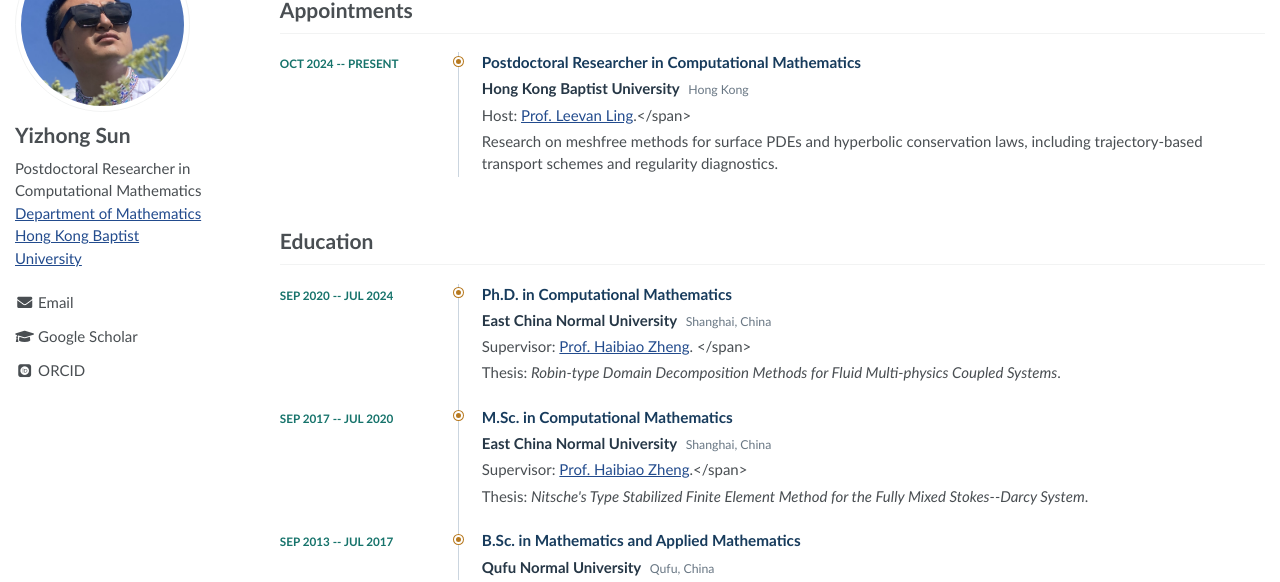
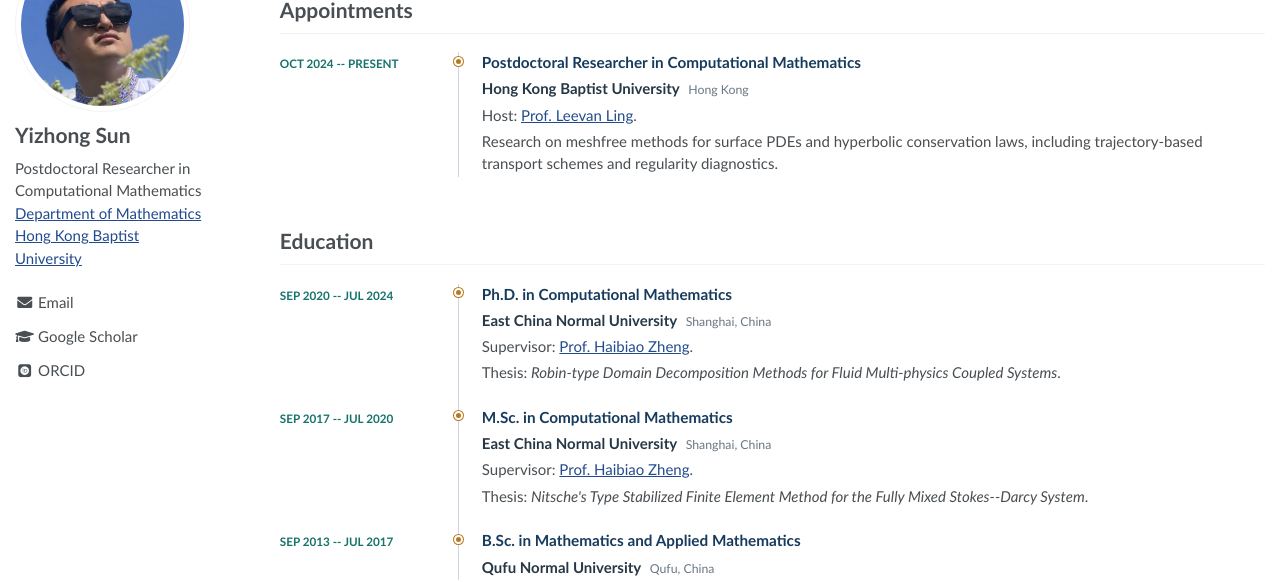
Before and after one commit to yzsun95/yzsun95.github.io, a Jekyll site: the page built from _pages/about.md, in a window 1280 px wide and 900 px high, scrolled down 755 px. Shown: the part 154-736 px from the top of the window. Built offline with Jekyll 4.4.1, drawn with Linux system fonts in a browser that asks for light colours; some web fonts are replaced; some of the changed lines change nothing that is shown.

Commit message:
Update about.md

```diff
--- a/_pages/about.md
+++ b/_pages/about.md
@@ -64,7 +64,7 @@ My research spans stable and scalable finite element methods for interface-coupl
     <div class="academic-timeline__content">
       <h3>Postdoctoral Researcher in Computational Mathematics</h3>
       <p class="academic-timeline__institution">Hong Kong Baptist University <span>Hong Kong</span></p>
-      <p>Host: <a href="https://www.math.hkbu.edu.hk/~lling/index.html">Prof. Leevan Ling</a>.</span></p>
+      <p>Host: <a href="https://www.math.hkbu.edu.hk/~lling/index.html">Prof. Leevan Ling</a>.</p>
       <p>Research on meshfree methods for surface PDEs and hyperbolic conservation laws, including trajectory-based transport schemes and regularity diagnostics.</p>
     </div>
   </article>
@@ -80,7 +80,7 @@ My research spans stable and scalable finite element methods for interface-coupl
     <div class="academic-timeline__content">
       <h3>Ph.D. in Computational Mathematics</h3>
       <p class="academic-timeline__institution">East China Normal University <span>Shanghai, China</span></p>
-      <p>Supervisor: <a href="https://math.ecnu.edu.cn/en/facultydetailen.html?uid=hbzheng">Prof. Haibiao Zheng</a>. </span></p>
+      <p>Supervisor: <a href="https://math.ecnu.edu.cn/en/facultydetailen.html?uid=hbzheng">Prof. Haibiao Zheng</a>.</p>
       <p>Thesis: <em>Robin-type Domain Decomposition Methods for Fluid Multi-physics Coupled Systems</em>.</p>
     </div>
   </article>
@@ -89,7 +89,7 @@ My research spans stable and scalable finite element methods for interface-coupl
     <div class="academic-timeline__content">
       <h3>M.Sc. in Computational Mathematics</h3>
       <p class="academic-timeline__institution">East China Normal University <span>Shanghai, China</span></p>
-      <p>Supervisor: <a href="https://math.ecnu.edu.cn/en/facultydetailen.html?uid=hbzheng">Prof. Haibiao Zheng</a>.</span></p>
+      <p>Supervisor: <a href="https://math.ecnu.edu.cn/en/facultydetailen.html?uid=hbzheng">Prof. Haibiao Zheng</a>.</p>
       <p>Thesis: <em>Nitsche's Type Stabilized Finite Element Method for the Fully Mixed Stokes--Darcy System</em>.</p>
     </div>
   </article>
```
